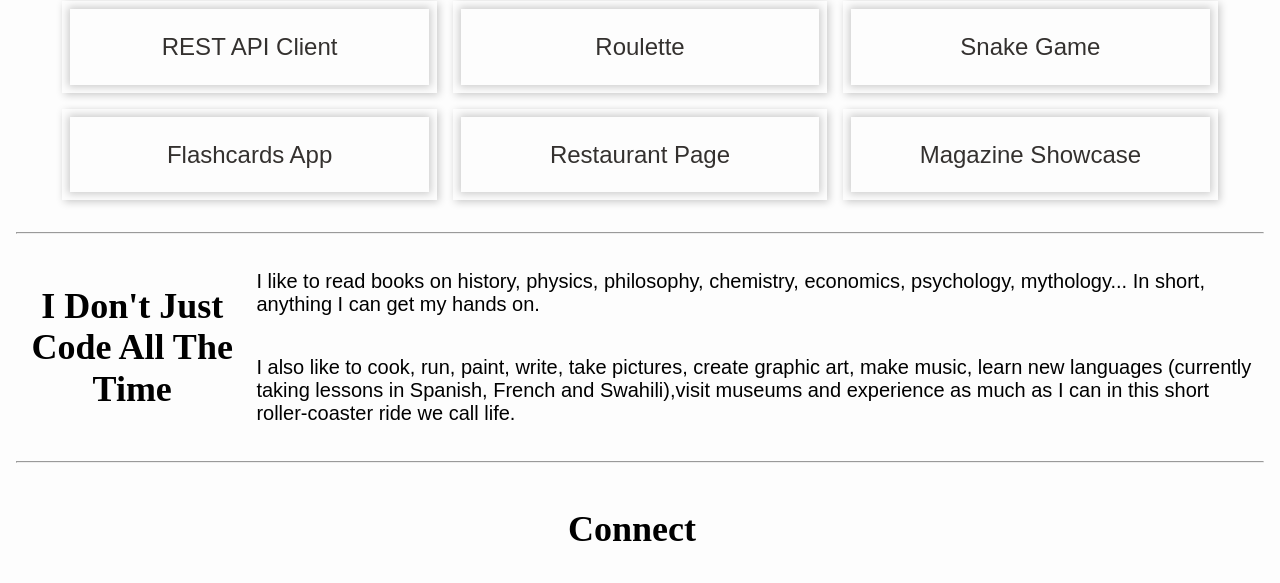
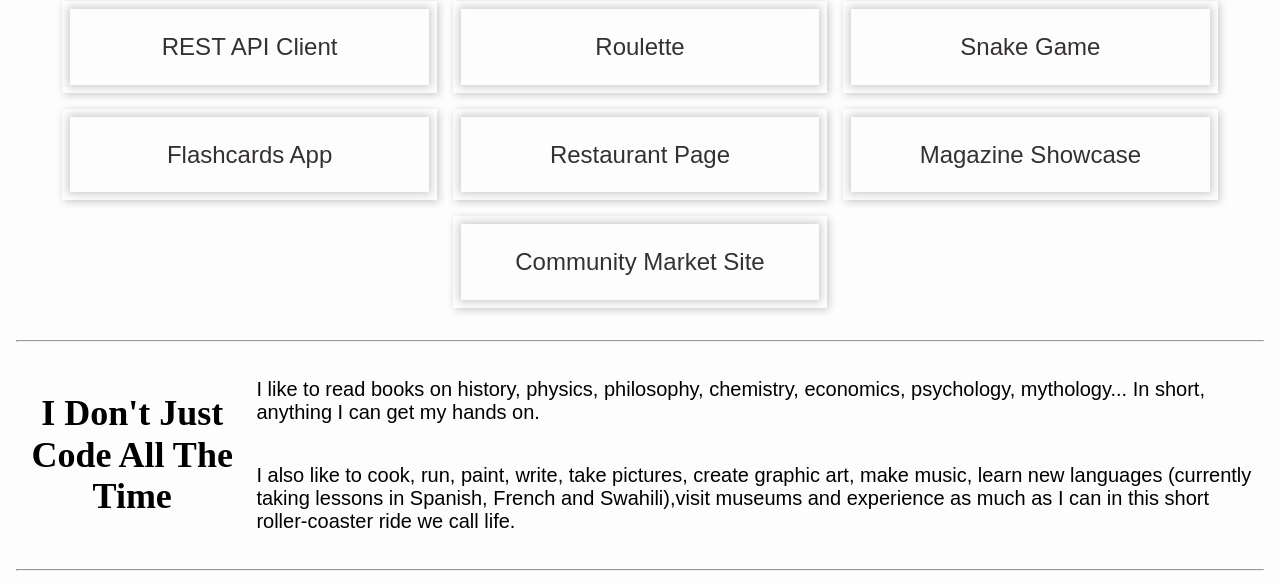
Before and after one commit to ShlokD/about-me, a website: page index.html in a window 1280 px wide. Shown: the part 2031-2614 px from the top of the page. Drawn offline with nearby package versions, Linux system fonts and the light colour scheme; a web font is replaced by a local one.

Commit message:
Add market

```diff
--- a/index.html
+++ b/index.html
@@ -319,6 +319,12 @@
                         <p>Magazine Showcase</p>
                     </a>
                 </li>
+                <li class="pa2 ma2 shadow-4 h-50 w-100 w-30-ns">
+                    <a class="flex items-center justify-center black no-underline shadow-2 f3 tc"
+                        href="https://merry-market.surge.sh/" rel="noopener noreferrer" target="_blank">
+                        <p>Community Market Site</p>
+                    </a>
+                </li>
             </ul>
         </section>
         <hr />
```
